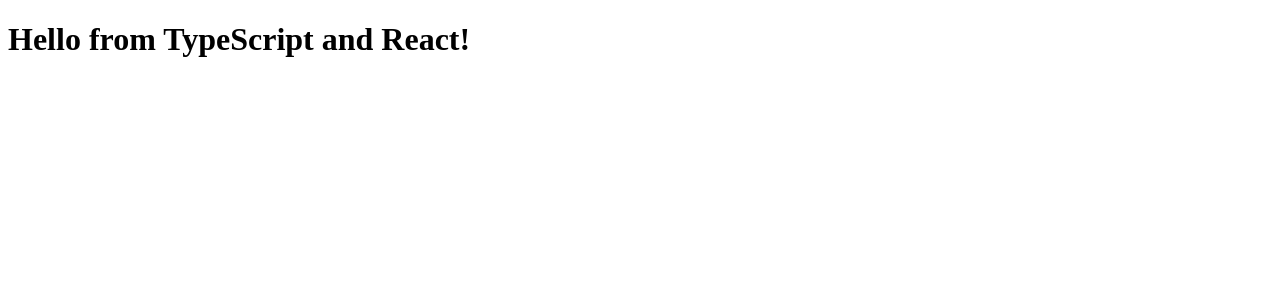
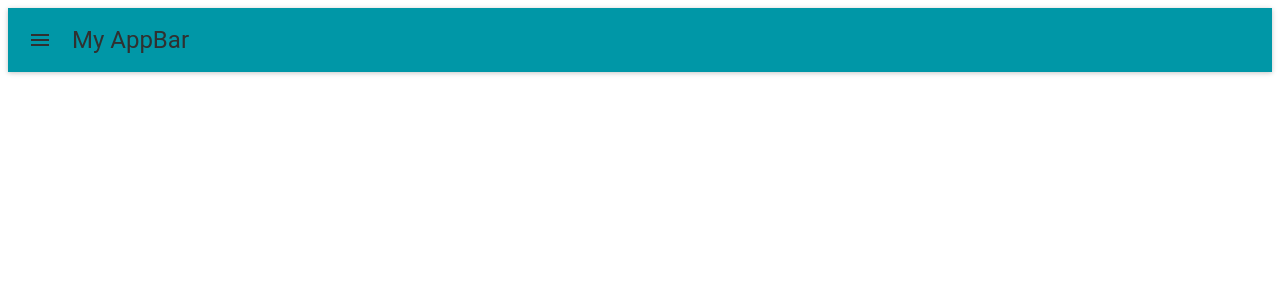
Before and after one commit to Beauty-Nuggets/beautynuggets-webui, a React app: page / in a window 1280 px wide. Shown: the top 300 px of the page. Built offline with nearby package versions, Linux system fonts and the light colour scheme.

Commit message:
added material-ui

```diff
--- /dev/null
+++ b/src/containers/Root.tsx
@@ -0,0 +1,11 @@
+import * as React from 'react';
+import {darkBaseTheme, MuiThemeProvider, getMuiTheme } from 'material-ui/styles';
+import AppBar from 'material-ui/AppBar';
+
+const Root = () => (
+  <MuiThemeProvider muiTheme={getMuiTheme(darkBaseTheme)}>
+    <AppBar title="My AppBar" />
+  </MuiThemeProvider>
+);
+
+export default Root;
--- a/src/index.tsx
+++ b/src/index.tsx
@@ -1,9 +1,9 @@
 import * as React from 'react';
 import * as ReactDOM from 'react-dom';
 
-import { Hello } from './components/Hello';
+import Root from './containers/Root';
 
 ReactDOM.render(
-    <Hello compiler="TypeScript" framework="React" />,
+    <Root />,
     document.getElementById("root")
 );
--- a/tsconfig.json
+++ b/tsconfig.json
@@ -2,17 +2,18 @@
     "compilerOptions": {
         "outDir": "./dist/",
         "sourceMap": true,
-        "noImplicitAny": true,
+        "noImplicitAny": false,
         "module": "commonjs",
         "target": "es5",
         "jsx": "react",
+        "allowSyntheticDefaultImports": true,
         "typeRoots": ["./node_modules/types"]
     },
     "include": [
         "./src/**/*"
     ],
     "exclude": [
-        "node_modules",
+        "/node_modules/",
         "**/*.spec.*"
     ]
 }
--- a/webpack.config.js
+++ b/webpack.config.js
@@ -1,5 +1,5 @@
 const HtmlWebpackPlugin = require('html-webpack-plugin')
-
+const path = require('path');
 
 module.exports = {
     entry: "./src/index.tsx",
@@ -13,7 +13,10 @@
 
     resolve: {
         // Add '.ts' and '.tsx' as resolvable extensions.
-        extensions: [".ts", ".tsx", ".js", ".json"]
+        extensions: [".ts", ".tsx", ".js", ".json"],
+        alias: {
+            'material-ui$': path.resolve(__dirname, 'node_modules/material-ui')
+        }
     },
 
     module: {
```
Also changed, not shown: package.json (+4 -3 lines), 1 other file (tests, documents, lock files or other folders).
